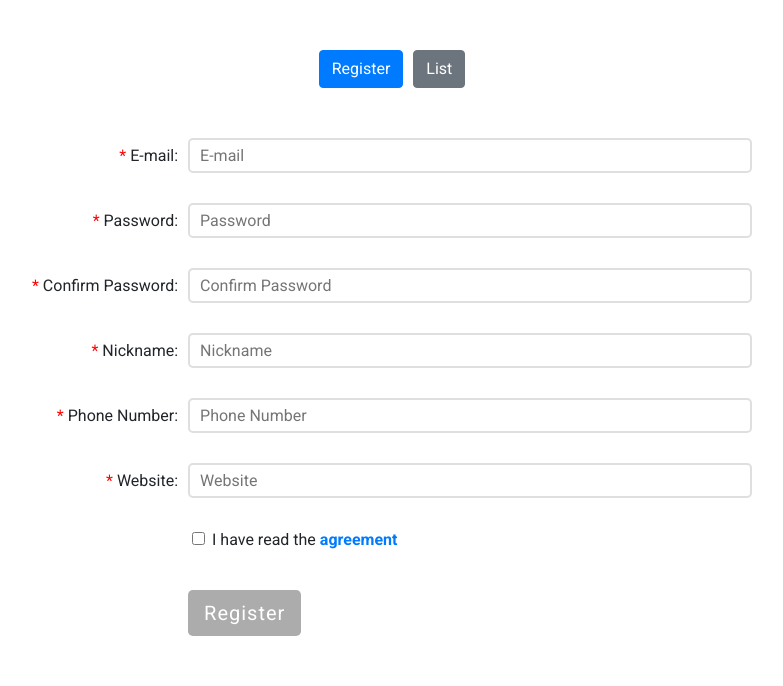
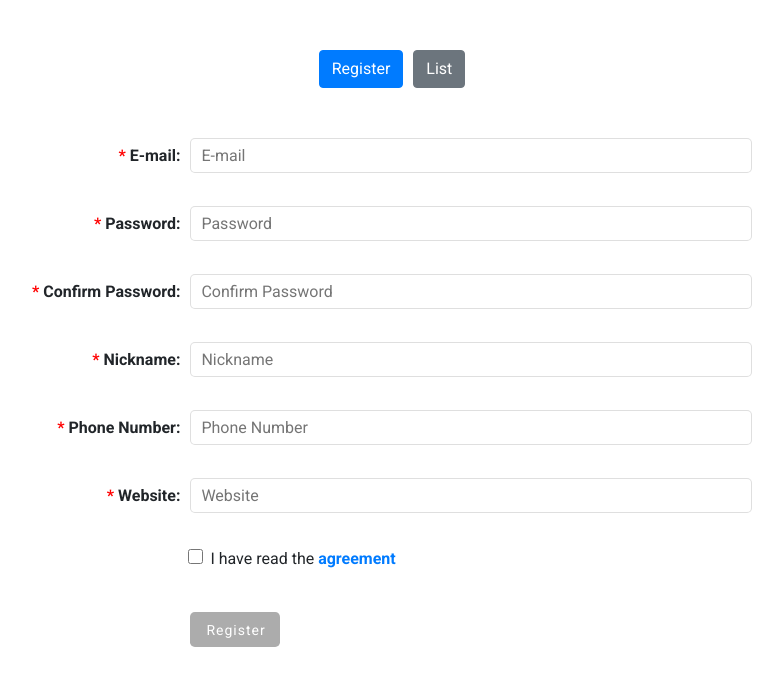
Before and after one commit to LukeSamkharadze/practice-angular, an Angular app: page / in a window 1280 px wide. Shown: the top 686 px of the page, without its empty margins (248-1031 px from the left). Built offline with nearby package versions, Linux system fonts and the light colour scheme.

Commit message:
fix(forms): perfectpixel matching

```diff
--- a/src/app/forms/forms-register/forms-register.component.scss
+++ b/src/app/forms/forms-register/forms-register.component.scss
@@ -10,7 +10,7 @@ $alert-background-color: beige;
   > .container {
     display: grid;
     grid-template-columns: auto 1fr;
-    row-gap: 30px;
+    row-gap: 33px;
     column-gap: 10px;
     align-items: center;
     text-align: end;
@@ -19,6 +19,7 @@ $alert-background-color: beige;
     > label {
       margin: 0;
       justify-self: end;
+      font-weight: 700;
 
       > span {
         color: red;
@@ -31,7 +32,7 @@ $alert-background-color: beige;
       > input {
         width: 100%;
         height: 35px;
-        border: 2px solid rgba(128, 128, 128, 0.25);
+        border: 1.75px solid rgba(128, 128, 128, 0.25);
         border-radius: 5px;
         padding: 0 10px;
       }
@@ -69,6 +70,9 @@ $alert-background-color: beige;
 
       > input {
         all: revert;
+        height: 15px;
+        width: 15px;
+        margin-left: -2px;
       }
 
       > label {
@@ -87,6 +91,9 @@ $alert-background-color: beige;
       color: white;
       border: none;
       letter-spacing: 1px;
+      width: 90px;
+      height: 35px;
+      font-size: 14px;
     }
 
     > button:disabled,
```
